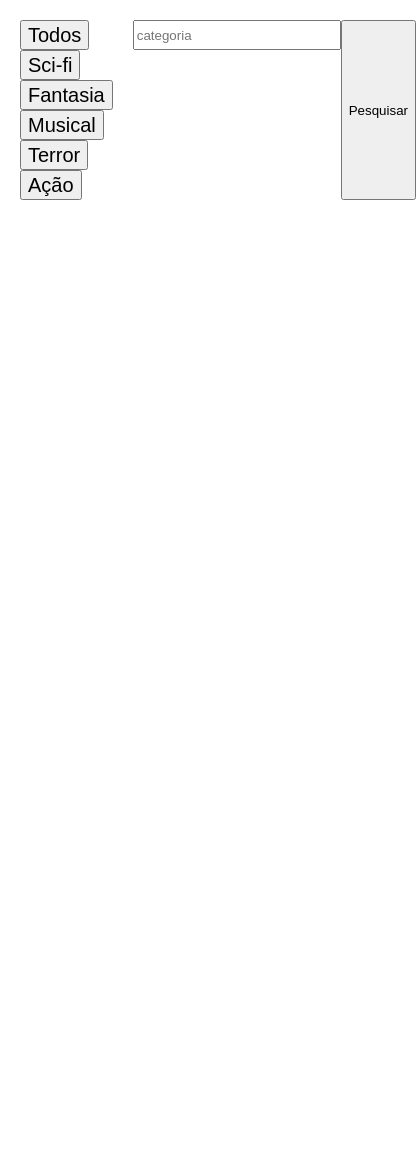
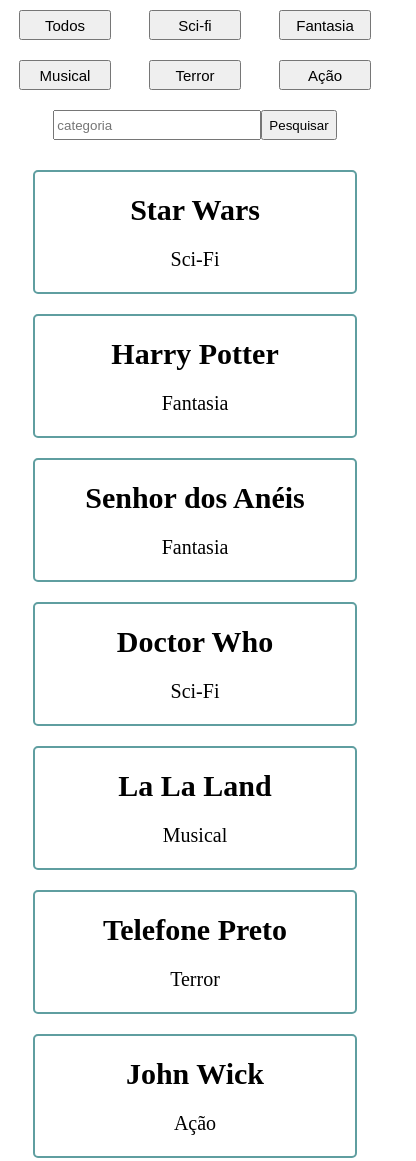
Before and after one commit to Kenzie-Academy-Brasil-Developers/daily-29-07-22-M2-teamMaria, a plain HTML site: page index.html in a window 390 px wide. Shown: the whole page, 416 px wide, since content can reach past the window. Before the commit the page ends 844 px from the top, so only its background shows below. Drawn offline with Linux system fonts and the light colour scheme.

Commit message:
daily-09-08

```diff
--- a/index.html
+++ b/index.html
@@ -31,6 +31,6 @@
     </main>
 
     <script src="./src/js/database.js"></script>
-    <script src="./src/js/aula_metodos.js"></script>
+    <script src="./src/js/script.js"></script>
 </body>
 </html>
--- a/src/css/style.css
+++ b/src/css/style.css
@@ -51,3 +51,75 @@
 .containerFilmes li span {
     font-size: 20px;
 }
+
+@media screen and (max-width:500px) {
+    main {
+        margin: 10px;
+        gap: 30px;
+    }
+
+    #filtros {
+        flex-direction: column;
+        align-items: center;
+    }
+
+    #filtros div {
+        display: flex;
+        flex-wrap: wrap;
+        width: 100%;
+        justify-content: space-around;
+        align-items: center;
+        gap: 20px;
+        margin-bottom: 20px;
+    }
+
+    #filtros div button {
+        margin-right: 0;
+        font-size: 15px;
+        width: 25%;
+        max-width: 120px;
+    }
+
+    .containerFilmes {
+        gap: 20px;
+        flex-direction: column;
+        align-items: center;
+    }
+}
+
+@media screen and (max-width: 900px) {
+    main {
+        margin: 10px;
+        gap: 30px;
+    }
+
+    #filtros {
+        flex-direction: column;
+        align-items: center;
+    }
+
+    #filtros div{
+        display: flex;
+        flex-wrap: wrap;
+        width: 100%;
+        justify-content: space-around;
+        align-items: center;
+        gap: 20px;
+        margin-bottom: 20px;
+    }
+
+    #filtros div button{
+        margin-right: 0;
+        font-size: 15px;
+        width: 25%;
+        max-width: 250px;
+    }
+
+    .containerFilmes{
+        gap: 20px;
+        align-items: center;
+        justify-content: center;
+        flex-wrap: wrap;
+        width: 100%;
+    }
+}
```
